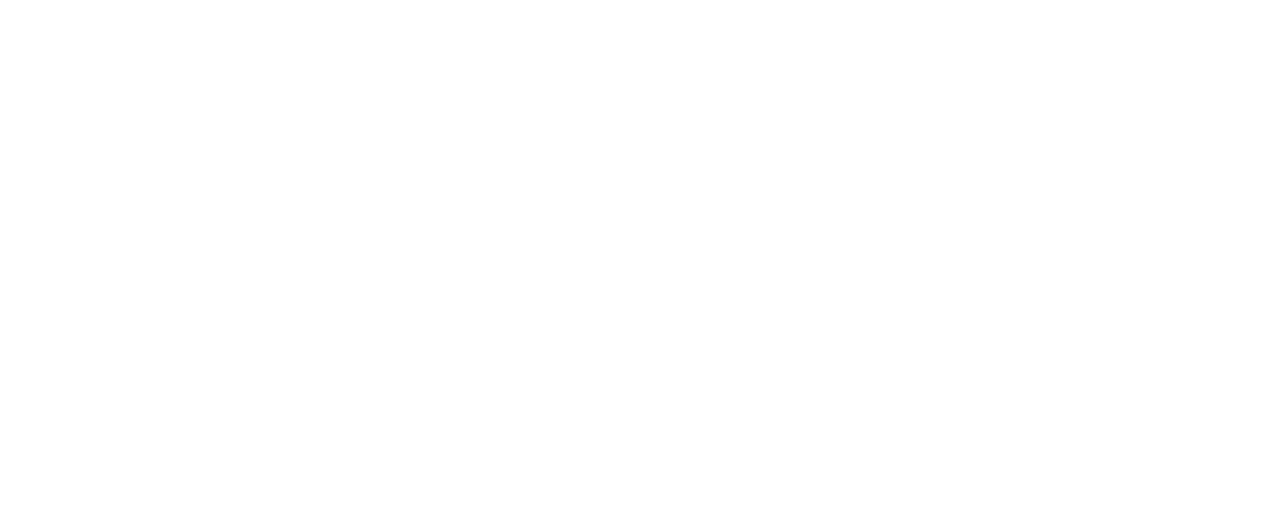
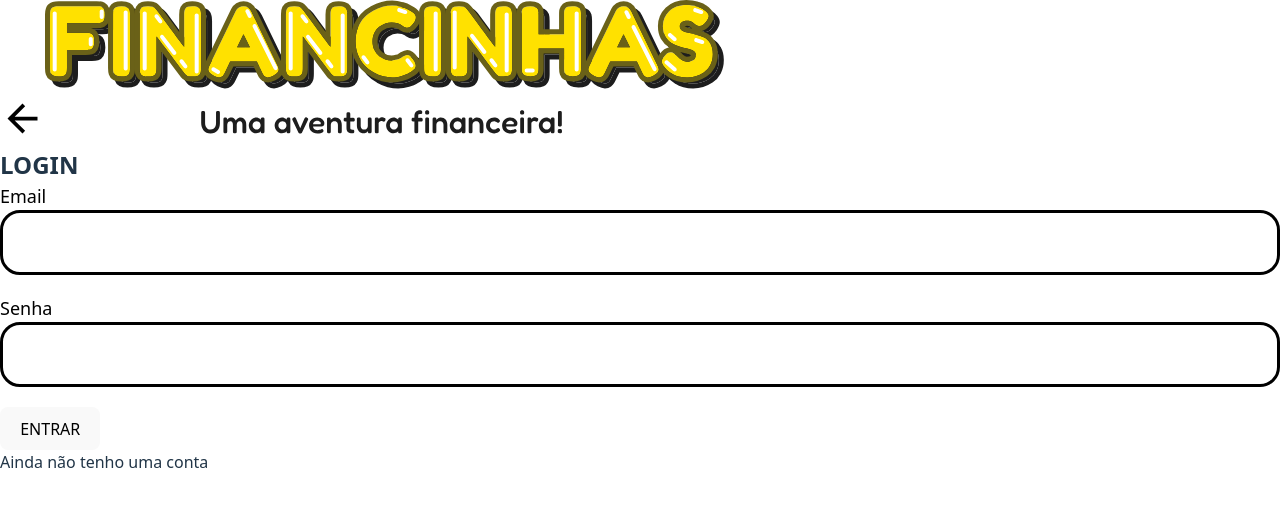
Before and after one commit to GuimaraesSl/LMS-Financinhas, a React (Vite) app in the folder LMS-Financinhas/: page /login in a window 1280 px wide. Before the commit this address had no page. Shown: the top 506 px of the page. Built offline with nearby package versions, Linux system fonts and the light colour scheme.

Commit message:
feat: add teacher login screen and its styles

```diff
--- a/LMS-Financinhas/package.json
+++ b/LMS-Financinhas/package.json
@@ -12,6 +12,7 @@
   "dependencies": {
     "react": "^19.1.1",
     "react-dom": "^19.1.1",
+    "react-icons": "^5.5.0",
     "react-router-dom": "^7.9.5"
   },
   "devDependencies": {
--- a/LMS-Financinhas/src/App.tsx
+++ b/LMS-Financinhas/src/App.tsx
@@ -1,12 +1,14 @@
 import { BrowserRouter as Router, Routes, Route } from 'react-router-dom'
 import './App.css'
 import HomePage from './pages/HomeScreen/HomeScreen'
+import LoginScreen from './pages/LoginScreen/LoginScreen'
 
 function App() {
   return (
     <Router>
       <Routes>
         <Route path="/" element={<HomePage />} />
+        <Route path="/login" element={<LoginScreen />} />
       </Routes>
     </Router>
   )
--- /dev/null
+++ b/LMS-Financinhas/src/components/InputField/InputField.style.css
@@ -0,0 +1,28 @@
+.inputField {
+  width: 100%;
+}
+
+.inputField label {
+  align-self: flex-start;
+  margin-bottom: 5px;
+  font-size: 18px;
+  font-weight: 400;
+  color: #000000;
+}
+
+.inputField input {
+  width: 100%;
+  height: 65px;
+  margin-bottom: 20px;
+  padding: 15px;
+  font-size: 18px;
+  border: 3px solid #000000;
+  border-radius: 20px;
+  box-sizing: border-box;
+  font-size: 20px;
+}
+
+.inputField input:focus {
+  outline: none;
+  border: 3.5px solid #1D1D1D
+}
--- /dev/null
+++ b/LMS-Financinhas/src/components/InputField/InputField.tsx
@@ -0,0 +1,22 @@
+import React from 'react'
+import './InputField.style.css'
+
+interface InputFieldProps {
+  label: string
+  type: string
+  id: string
+  name: string
+  value?: string
+  onChange?: (e: React.ChangeEvent<HTMLInputElement>) => void
+}
+
+const InputField: React.FC<InputFieldProps> = ({ label, type, id, name, value, onChange }) => {
+  return (
+    <div className="inputField">
+      <label htmlFor={id}>{label}</label>
+      <input type={type} id={id} name={name} value={value} onChange={onChange} />
+    </div>
+  )
+}
+
+export default InputField
--- /dev/null
+++ b/LMS-Financinhas/src/pages/LoginScreen/LoginScreen.style.css
@@ -0,0 +1,105 @@
+.containerLoginScreen {
+  display: flex;
+  flex-direction: column;
+  justify-content: center;
+  height: 100vh;
+  width: 100vw;
+  background-color: #ffffff;
+  box-sizing: border-box;
+  background-image: url("../../assets/background.png");
+}
+
+.headerLoginScreen {
+  margin-top: 40px;
+  display: flex;
+  justify-content: center;
+  align-items: center;
+  position: relative;
+  width: 100%;
+}
+
+.headerLoginScreen .arrowIcon {
+  position: absolute;
+  left: 70px;
+  top: 10%;
+  transform: translateY(-50%);
+  cursor: pointer;
+  transition: transform 0.2s ease-in-out;
+}
+
+.headerLoginScreen .arrowIcon:hover {
+  transform: scale(1.2) translateY(-50%);
+}
+
+.headerLoginScreen .logoLoginScreen {
+  width: 350px;
+  height: 71.89px;
+}
+
+.mainLoginScreen {
+  display: flex;
+  flex-direction: column;
+  align-items: center;
+  justify-content: center;
+  flex: 1;
+  width: 100%;
+}
+
+.formLoginScreen {
+  display: flex;
+  flex-direction: column;
+  align-items: center;
+  justify-content: center;
+  width: 554px;
+  max-width: 90%;
+  padding: 30px;
+  background: transparent;
+  border: none;
+  box-shadow: none;
+  box-sizing: border-box;
+}
+
+.buttonLoginScreen {
+  width: 100%;
+  padding: 15px;
+  margin-top: 20px;
+  background-color: #13BB0A;
+  color: #00570A;
+  border: 5px solid #00570A;
+  border-radius: 20px;
+  font-family: 'Fredoka', sans-serif;
+  font-size: 32px;
+  font-weight: bold;
+  cursor: pointer;
+  box-shadow: 8px 6px 0px rgba(0, 0, 0, 1);
+  text-transform: uppercase;
+  transition: transform 0.2s ease-in-out;
+  text-align: center;
+}
+
+.buttonLoginScreen:hover {
+  transform: scale(1.05);
+}
+
+.registerLinkLoginScreen {
+  margin-top: 20px;
+  color: #1D1D1D;
+  font-size: 24px;
+  text-decoration: underline;
+  font-family: 'Fredoka', sans-serif;
+  cursor: pointer;
+  font-weight: 600;
+}
+
+.registerLinkLoginScreen:hover {
+  transform: scale(1.03);
+}
+
+.formLoginScreen h2 {
+  margin: 40px 0;
+  font-size: 32px;
+  font-family: 'Fredoka', sans-serif;
+  font-weight: bold;
+  line-height: 39px;
+  color: #1D1D1D;
+}
--- /dev/null
+++ b/LMS-Financinhas/src/pages/LoginScreen/LoginScreen.tsx
@@ -0,0 +1,70 @@
+import { useState, type FC } from "react"
+import { useNavigate } from "react-router-dom"
+
+import { MdArrowBack } from 'react-icons/md'
+import InputField from "../../components/InputField/InputField"
+import logo from '../../assets/Logo-Subtitle.svg'
+
+export const LoginScreen: FC = () => {
+  const navigate = useNavigate()
+
+  const [email, setEmail] = useState('')
+  const [password, setPassword] = useState('')
+
+  const handleLogin = async (): Promise<void> => {
+    try {
+      navigate('/config-team-room')
+    } catch (error) {
+      alert('Erro ao fazer login, tente novamente')
+      console.error('Error during sign in:', error)
+    }
+  }
+
+
+  return (
+    <div className="containerLoginScreen">
+      <header className="headerLoginScreen">
+        <MdArrowBack
+          onClick={() => navigate('/profile-select')}
+          size={45}
+          color="#000"
+          className="arrowIcon"
+        />
+        <img src={logo} className="logoLoginScreen" alt="logo" />
+      </header>
+      <main className="mainLoginScreen">
+        <form className="formLoginScreen">
+          <h2>LOGIN</h2>
+          <InputField
+            id="email"
+            name="email"
+            label="Email"
+            type="email"
+            onChange={(e) => setEmail(e.target.value)}
+          />
+          <InputField
+            id="senha"
+            name="senha"
+            label="Senha"
+            type="password"
+            onChange={(e) => setPassword(e.target.value)}
+          />
+          <button
+            onClick={(e) => {
+              e.preventDefault()
+              handleLogin()
+            }}
+            className="buttonLoginScreen"
+          >
+            ENTRAR
+          </button>
+          <p onClick={() => navigate('/register')} className="registerLinkLoginScreen">
+            Ainda não tenho uma conta
+          </p>
+        </form>
+      </main>
+    </div>
+  )
+}
+
+export default LoginScreen
```
Also changed, not shown: LMS-Financinhas/src/assets/Logo-Subtitle.svg (added), 1 other file (tests, documents, lock files or other folders).
